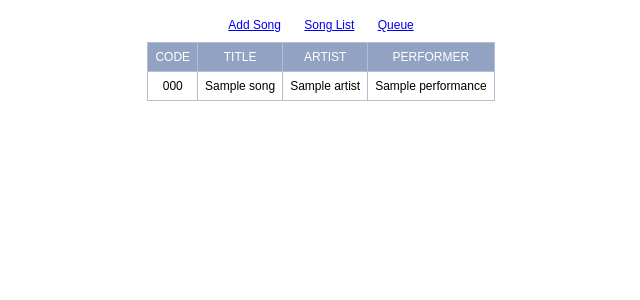
After one commit to cpadiernos/karaokenight, a Flask app: page /performances/ in a window 1280 px wide. The commit adds this page. Shown: the top 300 px of the page, without its empty margins (319-959 px from the left). Run offline with Flask 2, Linux system fonts and the light colour scheme; tables that the repository leaves empty hold one stand-in row (values such as "Sample post").

Commit message:
Add basic performance queue

```diff
--- a/app/routes.py
+++ b/app/routes.py
@@ -36,3 +36,8 @@ def add_song():
         flash('"{}" by {} - added.'.format(song.title, ', '.join([artist.name for artist in song.artists])))
         return redirect(url_for('index'))
     return render_template('song_form.html', title='Add Song', form=form)
+
+@app.route('/performances/')
+def view_performances():
+    performances = Performance.query.all()
+    return render_template('performance_list.html', performances=performances)
--- a/app/templates/base.html
+++ b/app/templates/base.html
@@ -18,7 +18,7 @@
         <ul class="nav">
           <li><a href="{{ url_for('add_song') }}">Add Song</a></li>
           <li><a href="{{ url_for('index') }}">Song List</a></li>
-          <li><a href="#">Queue</a></li>
+          <li><a href="{{ url_for('view_performances') }}">Queue</a></li>
         </ul>
       </nav>
     </header>
--- /dev/null
+++ b/app/templates/performance_list.html
@@ -0,0 +1,28 @@
+{% extends "base.html" %}
+
+{% block content %}
+        {% if performances %}
+        <table class="table center">
+          <thead>
+            <tr>
+              <td class="col-head">CODE</td>
+              <td class="col-head">TITLE</td>
+              <td class="col-head">ARTIST</td>
+              <td class="col-head">PERFORMER</td>
+            </tr>
+          </thead>
+          <tbody>
+            {% for performance in performances %}
+              <tr>
+                <td>{{ performance.song.code }}</td>
+                <td>{{ performance.song.title }}</td>
+                <td>{% for artist in performance.song.artists %} {{ artist }}{% if not loop.last %}, {% endif %}{% endfor %}</td>
+                <td>{{ performance.name }}</td>
+              </tr>
+            {% endfor %}
+          </tbody>
+        </table>
+        {% else %}
+           No performances!
+        {% endif %}
+{% endblock %}
```
